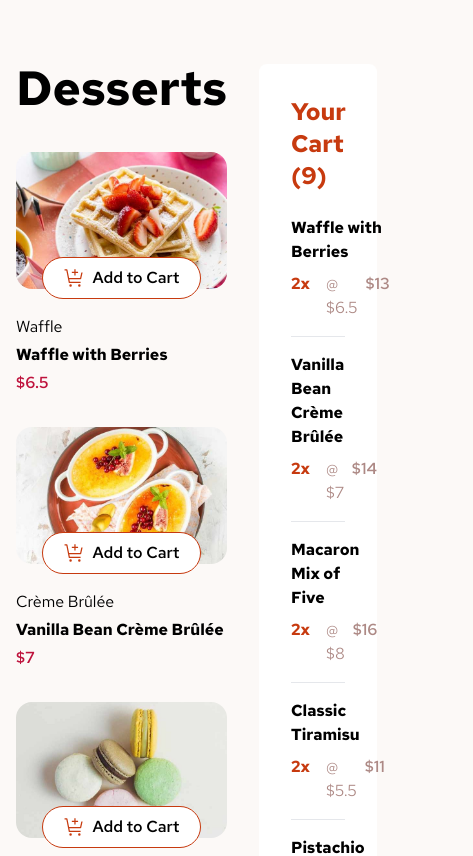
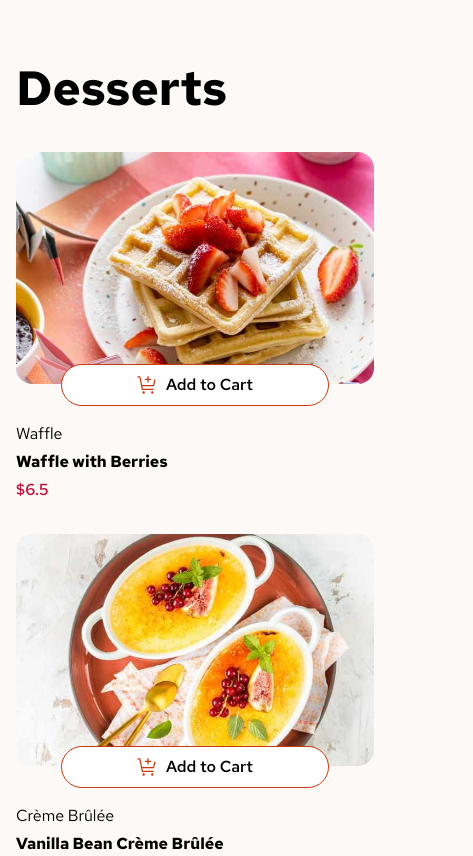
Before and after one commit to alanb4rt/product-list-cart, a React (Vite) app: page / in a window 390 px wide. Shown: the top 856 px of the page, 473 px wide, since content can reach past the window. Built offline with nearby package versions, Linux system fonts and the light colour scheme.

Commit message:
add responsive

```diff
--- a/src/App.jsx
+++ b/src/App.jsx
@@ -5,7 +5,7 @@ export default function App() {
   return (
     <>
       <main className="container mx-auto px-4 py-16">
-        <div className="grid grid-cols-[1fr_33%] gap-8">
+        <div className="grid gap-8 grid-cols-1 sm:grid-cols-[1fr_33%]">
           <ListItem />
           <Cart />
         </div>
--- a/src/index.css
+++ b/src/index.css
@@ -39,7 +39,7 @@ h2 {
 }
 
 .card-button {
-  @apply flex justify-center items-center gap-2 w-9/12 bg-white p-2 mx-auto -mt-8 mb-4 rounded-full border border-primary font-semibold;
+  @apply flex justify-center items-center gap-2 w-9/12 bg-white p-2 mx-auto -mt-5 mb-4 rounded-full border border-primary font-semibold;
 }
 
 .card-description {
```
Also changed, not shown: src/components/ListItem.jsx (+0 -12 lines).
